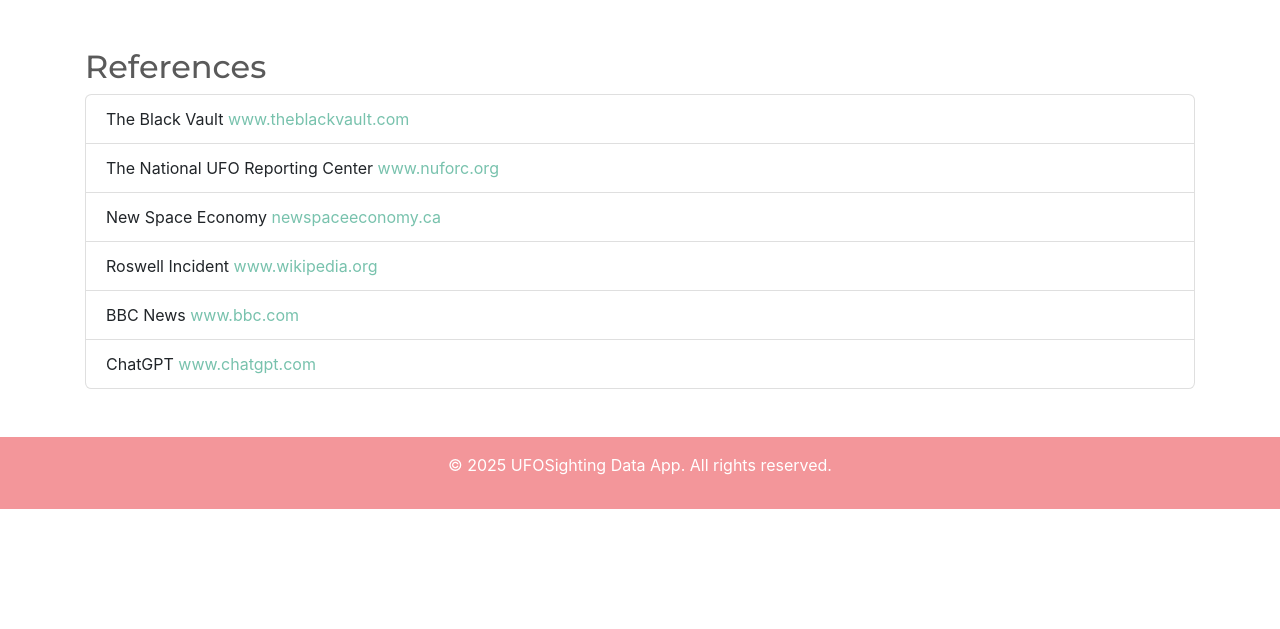
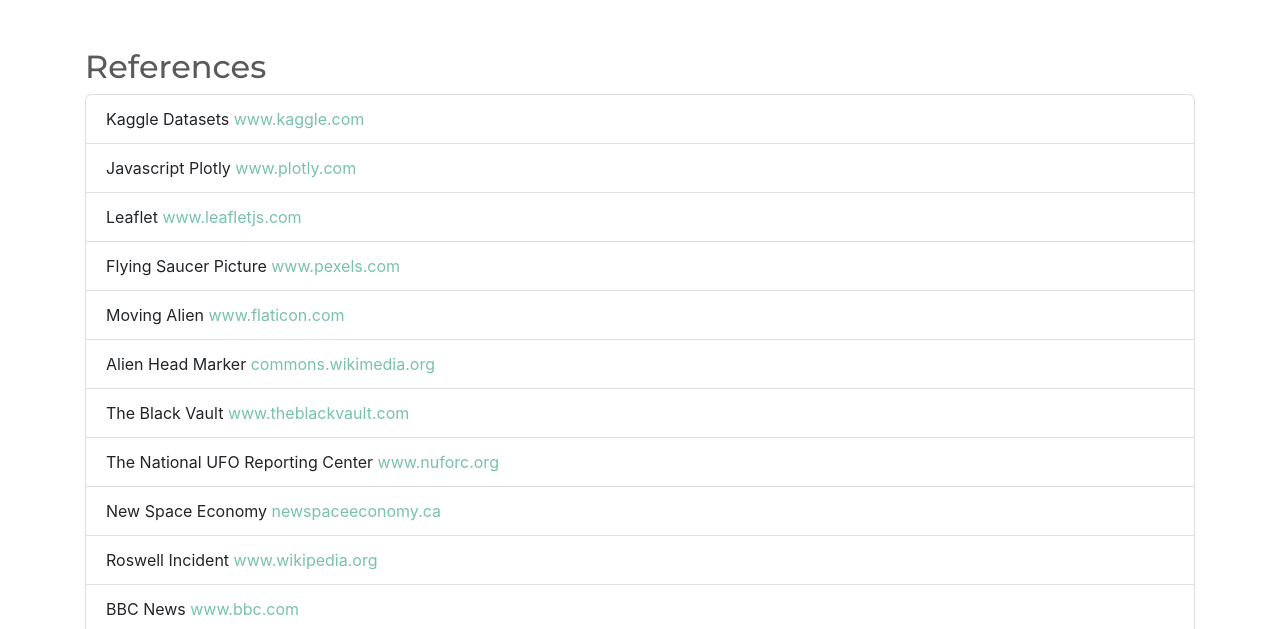
Before and after one commit to kerryoostdyk/Project3_Group2, a Flask app: page /works_cited in a window 1280 px wide. Shown: the part 290-919 px from the top of the page. Before the commit the page ends 799 px from the top, so only its background shows below. Run offline with Flask 3, Linux system fonts and the light colour scheme; some libraries are stand-ins or nearby versions.

Commit message:
updated works cited

```diff
--- a/App/templates/works_cited.html
+++ b/App/templates/works_cited.html
@@ -52,6 +52,12 @@
     <section class="container my-5">
         <h2>References</h2>
         <ul class="list-group">
+          <li class="list-group-item">Kaggle Datasets <a href="https://www.kaggle.com/datasets/jonwright13/ufo-sightings-around-the-world-better" target="_blank">www.kaggle.com</a></li>
+          <li class="list-group-item">Javascript Plotly <a href="https://plotly.com/javascript/" target="_blank">www.plotly.com</a></li>
+          <li class="list-group-item">Leaflet <a href="https://leafletjs.com/" target="_blank">www.leafletjs.com</a></li>
+          <li class="list-group-item">Flying Saucer Picture <a href="https://www.pexels.com/photo/glowing-with-blue-light-flying-saucer-7462340/" target="_blank">www.pexels.com</a></li>
+          <li class="list-group-item">Moving Alien <a href="https://www.flaticon.com/free-icon/ufo_620689?term=ufo&page=1&position=3&origin=search&related_id=620689" target="_blank">www.flaticon.com</a></li>
+          <li class="list-group-item">Alien Head Marker <a href="https://commons.wikimedia.org/wiki/File:Alien-hack-master.png" target="_blank">commons.wikimedia.org</a></li>
             <li class="list-group-item">The Black Vault <a href="https://www.theblackvault.com/documentarchive/category/the-fringe/ufo-phenomena/
               " target="_blank">www.theblackvault.com</a></li>
             <li class="list-group-item">The National UFO Reporting Center <a href="https://nuforc.org/databank/" target="_blank">www.nuforc.org</a></li>
```
Also changed, not shown: App/templates/dashboard.html (+17 -10 lines).
